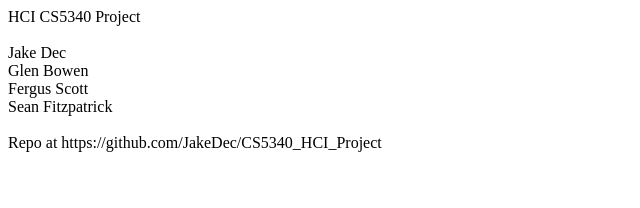
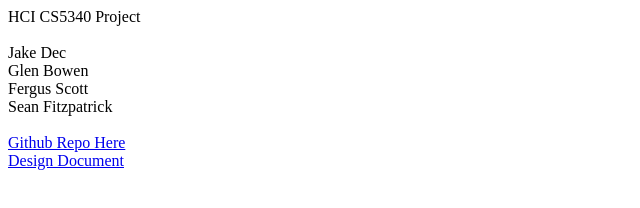
Before and after one commit to JakeDec/CS5340_HCI_Project, a plain HTML site: page docs/index.html in a window 1280 px wide. Shown: the whole page, without its empty margins (0-640 px from the left). Drawn offline with Linux system fonts and the light colour scheme.

Commit message:
Update index.html

```diff
--- a/docs/index.html
+++ b/docs/index.html
@@ -8,7 +8,9 @@ Glen Bowen <bowen.g@husky.neu.edu><br>
 Fergus Scott <scott.f@husky.neu.edu><br>
 Sean Fitzpatrick <fitzpatrick.s@husky.neu.edu><br><br>
 
-Repo at https://github.com/JakeDec/CS5340_HCI_Project
+
+<a href="https://github.com/JakeDec/CS5340_HCI_Project">Github Repo Here</a><br>
+<a href=https://docs.google.com/document/d/171BV_c9gUaiMKb-QZrNE0mWeJUbwBZWwifGNnb0aidw/edit?usp=sharing">Design Document</a><br>
 
 </body>
 </html>
```
